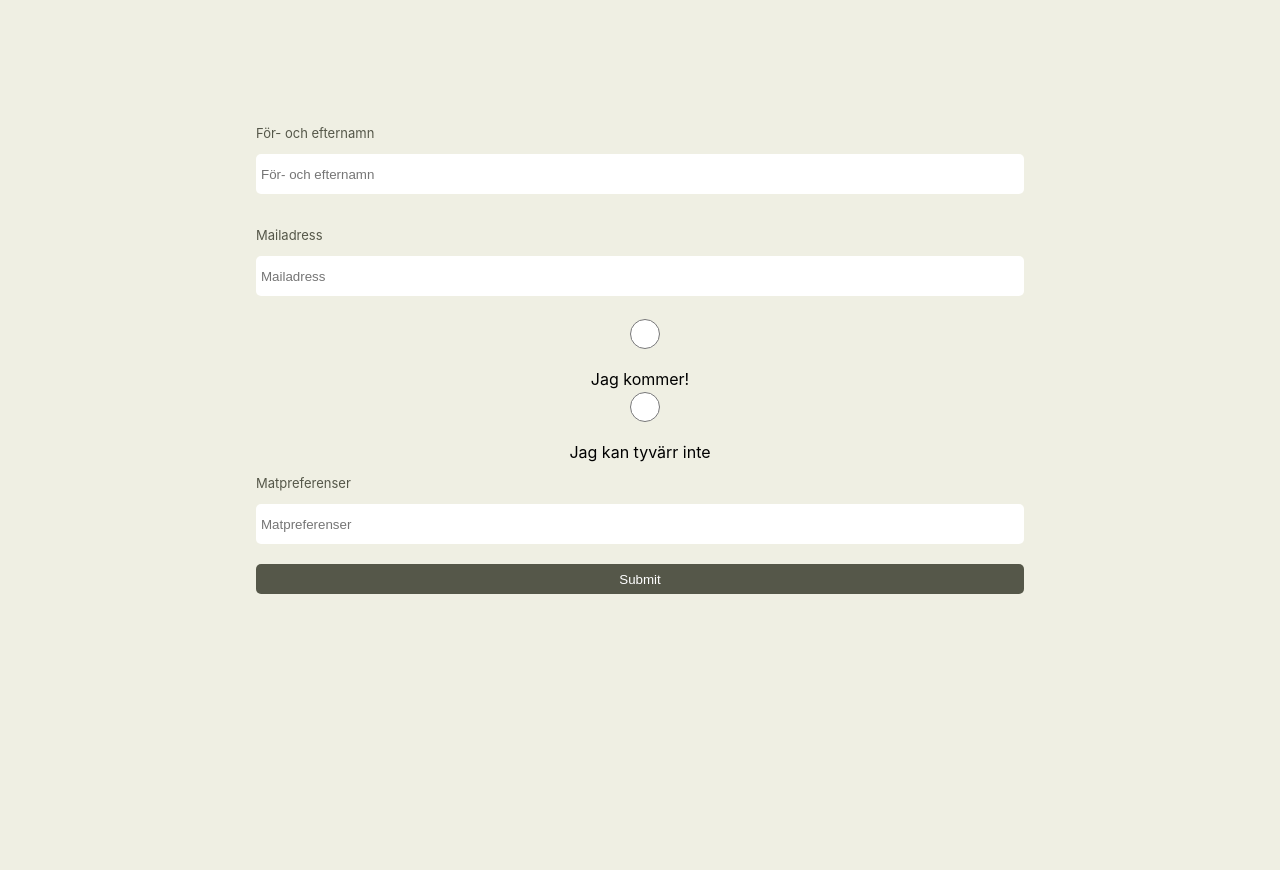
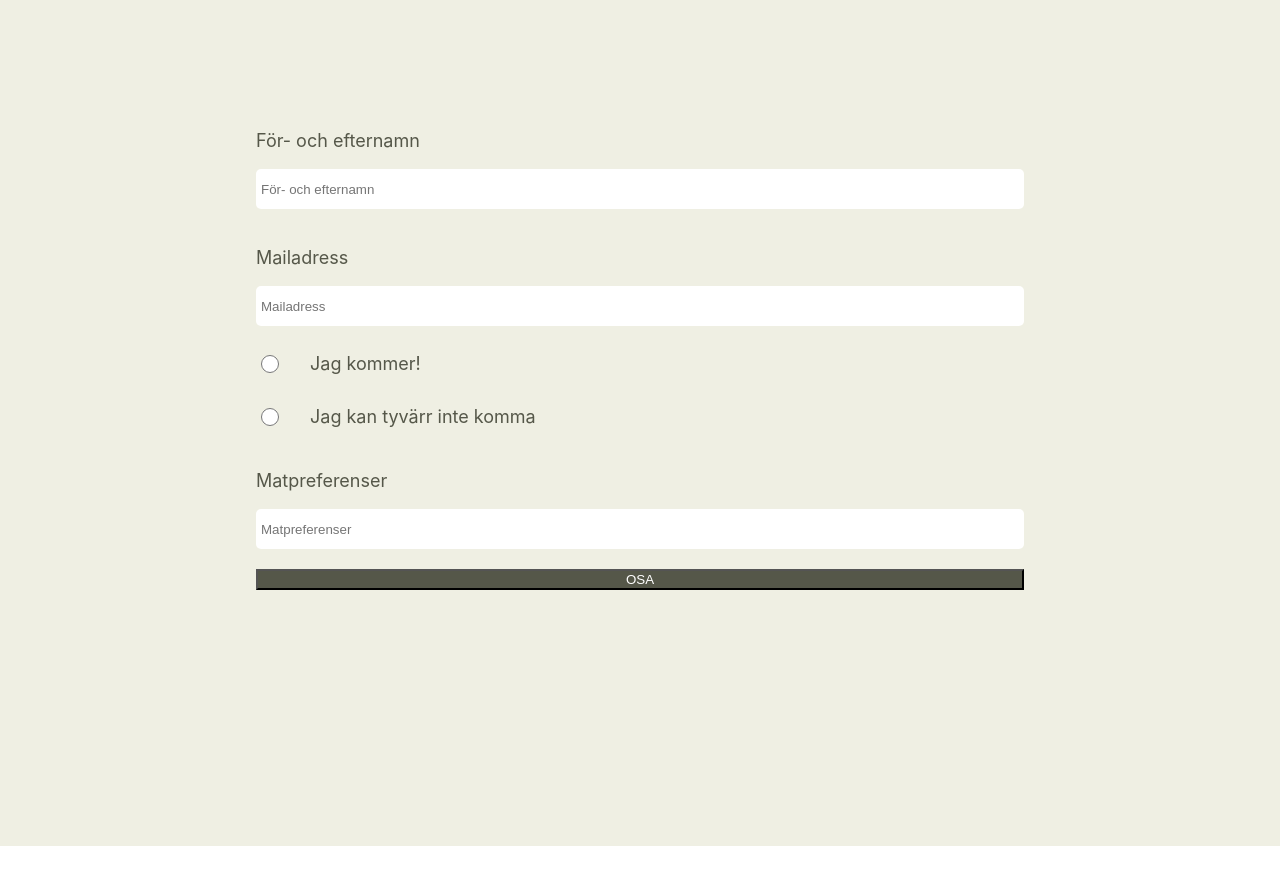
Before and after one commit to elinfors/27sept, a React (Create React App) app: page / in a window 1280 px wide. Shown: the part 1840-2710 px from the top of the page. After the commit the page ends 2686 px from the top, so only its background shows below. Built offline with nearby package versions, Linux system fonts and the light colour scheme; a web font is replaced by a local one.

Commit message:
Form fix

```diff
--- a/src/App.css
+++ b/src/App.css
@@ -3,14 +3,14 @@
 }
 
 .App-header {
-  background-color: #efefe3;
+  background-image: url(./headerImage.png);
   min-height: 100vh;
   display: flex;
   flex-direction: column;
   align-items: center;
   justify-content: center;
   font-size: calc(10px + 2vmin);
-  color: rgb(0, 0, 0);
+  color: #efefe3;
 }
 #Homepage_title{
   font-size: calc(100px + 2vmin);
@@ -50,7 +50,10 @@
   border-style: none;
 
 }
-
+.form-input-radio{
+align-items: left;
+background-color: black;
+}
 .form :last-child{
   width: 100%;
   background-color: rgb(85, 87, 73);
@@ -58,11 +61,27 @@
 }
 
 .Form-title{
-  font-size: calc(10px + 2vmin);
-  font-size: small;
+  font-size: calc(2px + 2vmin);
   color: rgb(85, 87, 73);
   text-align: left;
 }
+.form-control{
+  display: grid;
+  grid-template-columns: 1em auto;
+  gap: 2em;
+  color: black;
+  font-size: calc(2px + 2vmin);
+  color: rgb(85, 87, 73);
+  text-align: left;
+  line-height: 2;
+}
+
+@media only screen and (max-width: 600px) {
+  .form {
+    padding: 10%
+  }
+}
+
 .poppins-thin {
   font-family: "Poppins", sans-serif;
   font-weight: 100;
--- a/src/App.js
+++ b/src/App.js
@@ -1,15 +1,34 @@
-import React, { useState } from 'react';
+import React, { useState, useEffect } from 'react';
 import './App.css';
+import { Popup } from "./popup"
+
 
 function App() {
 
-  const [message, setMessage] = useState('Welcome to My Simple React App!');
+  const [Name, setName] = useState("");
+  const [Email, setEmail] = useState("");
+  const [Pref, setPref] = useState("");
+  const [showPopup, setShowPopup] = useState(false)
 
-  function Submit(e) {
+  const handleChangeName= (e) => {
+    setName(e.target.value);
+  };
+  const handleChangeEmail = (e) => {
+    setEmail(e.target.value);
+  };
+  const handleChangePref = (e) => {
+    setPref(e.target.value);
+  };
+
+
+  const handleSubmit = (e) => {
     const formEle = document.querySelector("form");
     e.preventDefault()
     console.log("Submitted")
-    alert("Tack för din OSA!");
+    setName("");
+    setEmail("");
+    setPref("");
+    setShowPopup(true);
     const formData = new FormData(formEle)
     fetch("https://script.google.com/macros/s/AKfycbx2lj-xS4Ksevj-ayBCAvg7PB7Gm0HvhuAoCOJ67-6CFvVJnOzVPU4KdYgKPsBA-r3G/exec",
       {
@@ -26,6 +45,9 @@ function App() {
         console.log(error);
       });
   }
+
+
+
 
   return (
     <div className="App">
@@ -46,23 +68,58 @@ function App() {
         <p className="Section-title">Content</p>
       </div>
       <div className="Content">
-        <form className="form" onSubmit={(e) => Submit(e)}>
+
+      {showPopup ? <Popup text="Tack för din OSA!" closePopup={() => setShowPopup(false)} /> : null}
+
+      <form className="form" onSubmit={handleSubmit}>
         <p className="Form-title">För- och efternamn</p>
-          <input placeholder="För- och efternamn" name="Name" type="text" />
+        <input
+        type="text"
+        name="Name"
+        onChange={handleChangeName}
+        value={Name}
+        placeholder="För- och efternamn"
+        className="form-input"
+        />
         <p className="Form-title">Mailadress</p>
-          <input placeholder="Mailadress" name="Email" type="email" />
-         <label>
-          <input type="radio" name="OSA" value="Jag kommer!" />
+        <input
+        type="text"
+        name="Email"
+        onChange={handleChangeEmail}
+        value={Email}
+        placeholder="Mailadress"
+        className="form-input"
+      />
+
+      <label class="form-control">
+       <input
+       type="radio"
+       name="OSA"
+       value="Jag kommer!"
+       className="form-input-radio"/>
         Jag kommer!
       </label>
-          <label>
-          <input type="radio" name="OSA" value="Jag kan tyvärr inte" />
-          Jag kan tyvärr inte
+
+      <label class="form-control">
+       <input
+       type="radio"
+       name="OSA"
+       value="Jag kan tyvärr inte komma"
+       className="form-input-radio"/>
+       Jag kan tyvärr inte komma
        </label>
         <p className="Form-title">Matpreferenser</p>
-          <input placeholder="Matpreferenser" name="Preferences" type="text" />
-          <input name="Name" type="submit" />
+        <input
+        type="text"
+        name="Preferences"
+        onChange={handleChangePref}
+        value={Pref}
+        placeholder="Matpreferenser"
+        className="form-input"
+      />
+      <button type="submit">OSA</button>
     </form>
+
       </div>
     </div>
   );
--- /dev/null
+++ b/src/popup.css
@@ -0,0 +1,28 @@
+.popup-container {
+    position: fixed;
+    width: 100%;
+    height: 100%;
+    top: 0;
+    left: 0;
+    right: 0;
+    bottom: 0;
+    background-color: rgba(0, 0, 0, 0.5);
+    }
+    .popup-body {
+    position: absolute;
+    left: 30%;
+    right: 30%;
+    bottom: 30%;
+    top: 30%;
+    text-align: center;
+    margin: auto;
+    border-radius: 15px;
+    border-color: black;
+    background: white;
+    box-shadow: rgba(0, 0, 0, 0.35) 0px 5px 15px;
+    }
+    .popup-button{
+        border-radius: 5%;
+        background-color: black;
+        color: white;
+    }
--- /dev/null
+++ b/src/popup.js
@@ -0,0 +1,12 @@
+import React from "react";
+import "./popup.css";
+export const Popup = ({ text, closePopup }) => {
+  return (
+    <div className="popup-container">
+     <div className="popup-body">
+      <h1>{text}</h1>
+      <button className="popup-button" onClick={closePopup}>Stäng</button>
+     </div>
+    </div>
+  );
+};
```
Also changed, not shown: 2 other files (tests, documents, lock files or other folders). Lines whose indentation alone changed are shown as unchanged.
